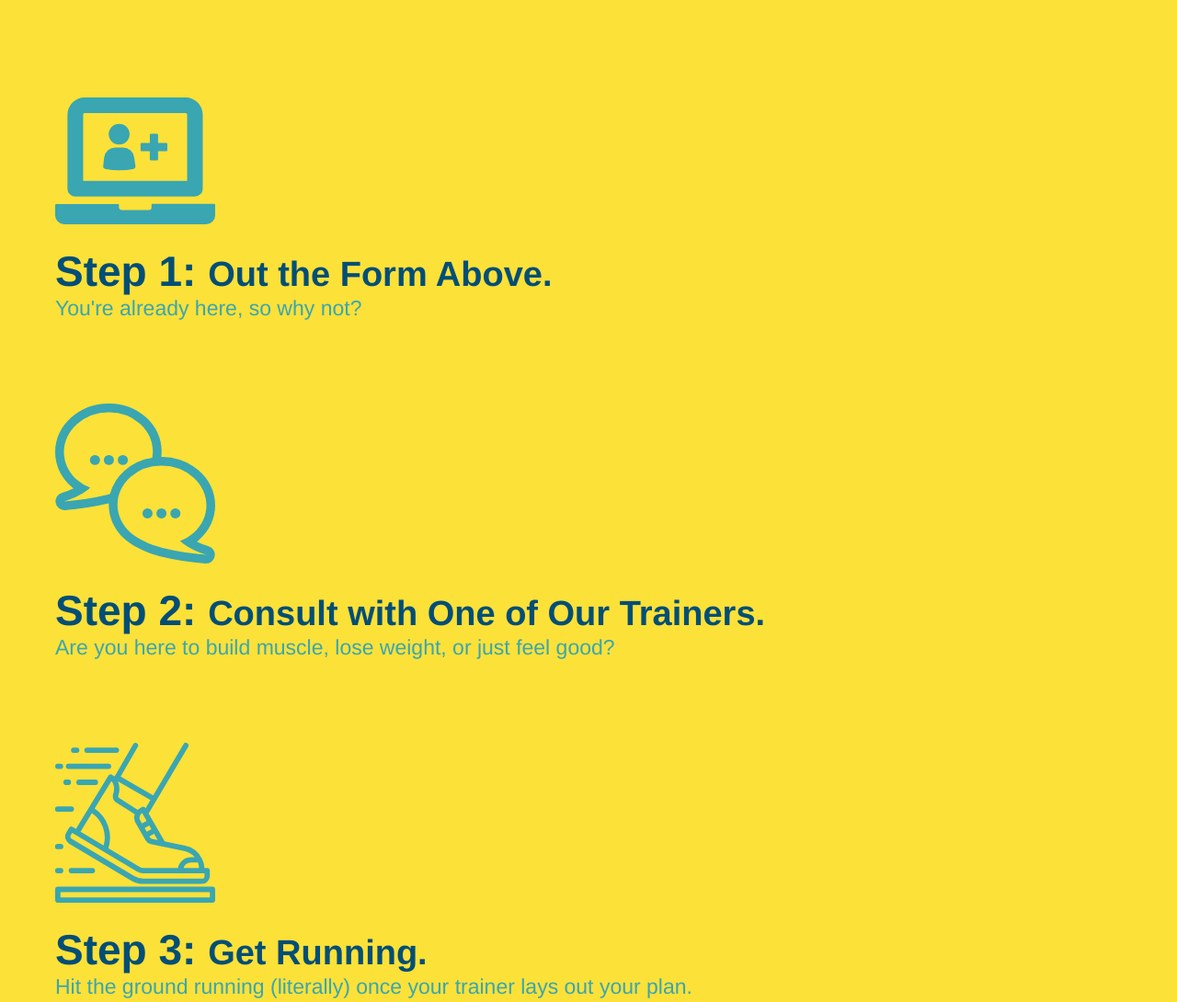
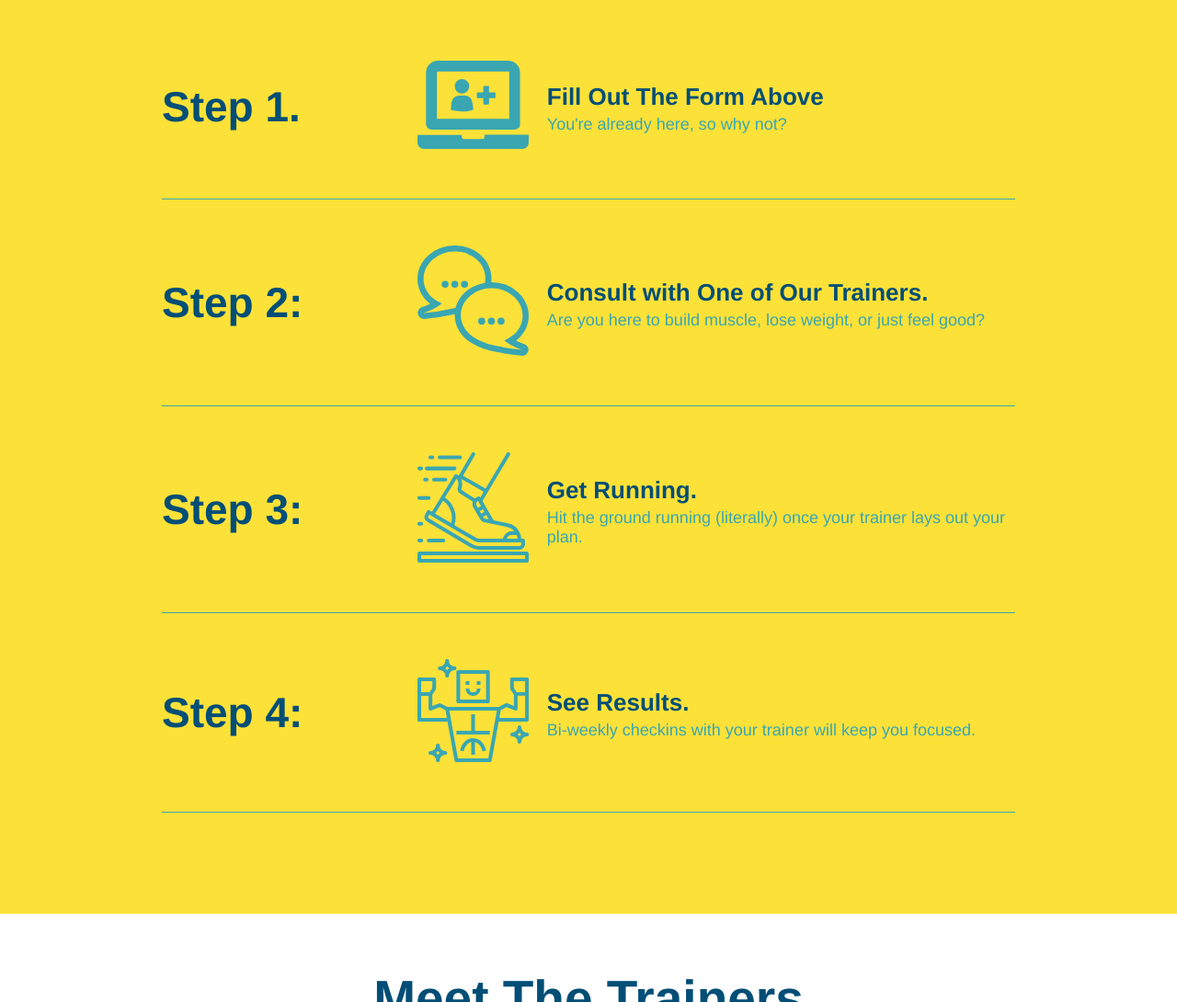
Before and after one commit to pahlzachary/run-buddy, a plain HTML site: page index.html in a window 1280 px wide. Shown: the part 1280-2370 px from the top of the page at 92% size. Drawn offline with Linux system fonts and the light colour scheme.

Commit message:
add flexbox to the Steps

```diff
--- a/assets/css/style.css
+++ b/assets/css/style.css
@@ -159,30 +159,53 @@ section {
 .text-left {
     text-align: left;
 }
+
 /* Steps styles*/
 .steps {
 
     background: #fce138;
 }
-.steps div {
-    margin-bottom: 80px;
+.step {
+    margin: 50px auto;
+    padding-bottom: 50px;
+    width: 80%;
+    border-bottom: 1px solid #39a6b2;
+    display: flex;
+    flex-wrap: wrap;
+    align-items: center;
+    justify-content: space-between;
 }
-.steps img {
-    width: 15%;
-    margin: 10px 0;
+.step-info {
+    flex: 2 70%;
+    display: flex;
+    flex-wrap: wrap;
+    align-items: center;
 }
-.steps h3 {
+.step-img {
+    flex: 1 12%;
+    margin-right: 20px;
+}
+.step-img img {
+    max-width: 100%;
+}
+.step-text {
+    flex: 12;
+}
+.step h3 {
     color: #024e76;
     font-size: 46px;
-    margin-top: 10px;
+    flex: 1 30%;
 }
-.steps p {
+.step h4 {
+    font-size: 26px;
+    line-height: 1.5;
+    color: #024e76;
+}
+.step-text p {
     color:#39a6b2;
-    font-size: 23px;
+    font-size: 18px;
 }
-.steps span {
-    font-size: 38px;
-}
+
 /* Trainers styles */
 .trainers {
 
--- a/index.html
+++ b/index.html
@@ -86,25 +86,57 @@
         <div class="flex-row">
             <h2 class="section-title secondary-border">What You Do</h2>
         </div>
-        <div>
+
+        <div class="step">
+            <h3>Step 1.</h3>
+            <div class="step-info">
+                <div class="step-img">
                     <img src="./assets/images/step-1.svg" alt="">
-            <h3>Step 1: <span> Out the Form Above.</span></h3>
+                </div>
+                <div class="step-text">
+                    <h4>Fill Out The Form Above</h4>
                     <p>You're already here, so why not?</p>
                 </div>
-        <div>
+            </div>
+        </div>
+
+        <div class="step">
+            <h3>Step 2:</h3>
+            <div class="step-info">
+                <div class="step-img">
                     <img src="./assets/images/step-2.svg" alt="">
-            <h3>Step 2: <span>Consult with One of Our Trainers.</span></h3>
+                </div>
+                <div class="step-text">
+                    <h4>Consult with One of Our Trainers.</h4>
                     <p>Are you here to build muscle, lose weight, or just feel good?</p>
                 </div>
-        <div>
+            </div>
+        </div>
+
+        <div class="step">
+            <h3>Step 3:</h3>
+            <div class="step-info">
+                <div class="step-img">
                     <img src="./assets/images/step-3.svg" alt="">
-            <h3>Step 3: <span>Get Running.</span></h3>
+                </div>
+                <div class="step-text">
+                    <h4>Get Running.</h4>
                     <p>Hit the ground running (literally) once your trainer lays out your plan.</p>
                 </div>
-        <div>
+            </div>
+        </div>
+
+        <div class="step">
+            <h3>Step 4:</h3>
+            <div class="step-info">
+                <div class="step-img">
                     <img src="./assets/images/step-4.svg" alt="">
-            <h3>Step 4: <span>See Results.</span></h3>
+                </div>
+                <div class="step-text">
+                    <h4>See Results.</h4>
                     <p>Bi-weekly checkins with your trainer will keep you focused.</p>
+                </div>
+            </div>
         </div>
     </section>
 
```
Lines whose indentation alone changed are shown as unchanged.
